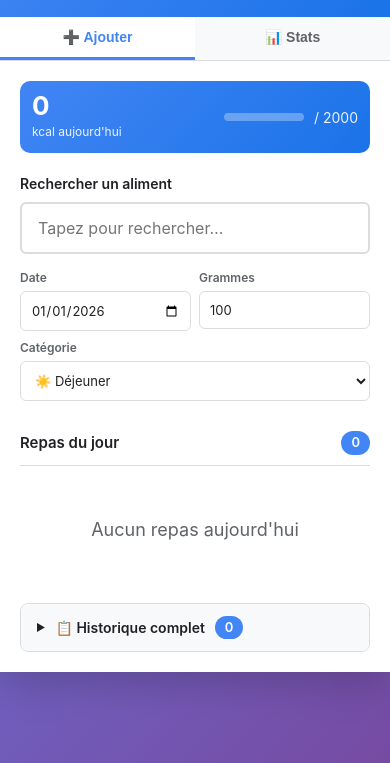
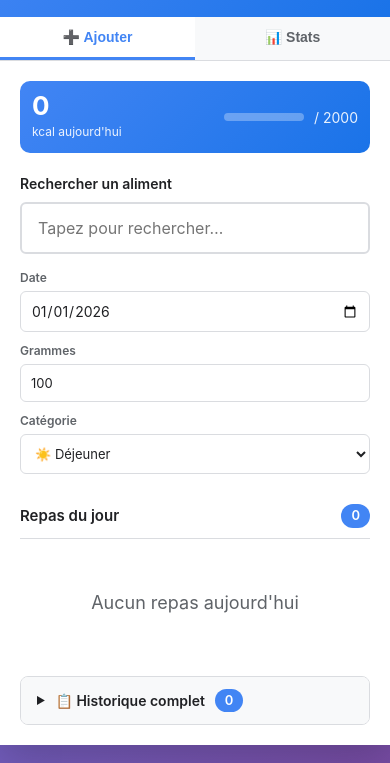
Before and after one commit to wolh-dynapps/meal-tracker, a website: page docs/index.html in a window 390 px wide. Shown: the part 81-844 px from the top of the page. Drawn offline with Linux system fonts and the light colour scheme.

Commit message:
Fix date/grams overlap on iPhone 14
- Added 420px breakpoint for single-column quick-options layout
- iPhone 14 (390px) now shows Date, Grammes, Catégorie stacked vertically
- Bumped SW to v9

🤖 Generated with [Claude Code](https://claude.com/claude-code)

Co-Authored-By: Claude Opus 4.5 <noreply@anthropic.com>

```diff
--- a/docs/css/simple.css
+++ b/docs/css/simple.css
@@ -1274,7 +1274,13 @@ button:active { transform: none; }
 
   .quick-options {
     grid-template-columns: 1fr 1fr;
-    gap: 8px;
+    gap: 10px;
+  }
+
+  .quick-option input,
+  .quick-option select {
+    width: 100%;
+    min-width: 0;
   }
 
   .quick-options .quick-option:last-child {
@@ -1322,3 +1328,18 @@ button:active { transform: none; }
     gap: 8px;
   }
 }
+
+/* Small phones (iPhone 14 and smaller in portrait) */
+@media (max-width: 420px) {
+  .quick-options {
+    grid-template-columns: 1fr;
+  }
+
+  .quick-options .quick-option:last-child {
+    grid-column: span 1;
+  }
+
+  .quick-option input[type="date"] {
+    font-size: 14px;
+  }
+}
--- a/docs/index.html
+++ b/docs/index.html
@@ -250,7 +250,7 @@
   <script>
     if ('serviceWorker' in navigator) {
       window.addEventListener('load', () => {
-        navigator.serviceWorker.register('./sw.js?v=8').then(reg => {
+        navigator.serviceWorker.register('./sw.js?v=9').then(reg => {
           reg.update();
         }).catch(err => console.warn('SW registration failed:', err));
       });
--- a/docs/sw.js
+++ b/docs/sw.js
@@ -1,7 +1,7 @@
-/* Meal Tracker Service Worker v8 - GitHub Pages compatible */
+/* Meal Tracker Service Worker v9 - GitHub Pages compatible */
 
-const CACHE_NAME = 'meal-tracker-v8';
-const RUNTIME_CACHE = 'meal-tracker-runtime-v8';
+const CACHE_NAME = 'meal-tracker-v9';
+const RUNTIME_CACHE = 'meal-tracker-runtime-v9';
 
 // Get base path from service worker location
 const SW_PATH = self.location.pathname;
```
Also changed, not shown: docs/browse.html (+1 -1 lines).
